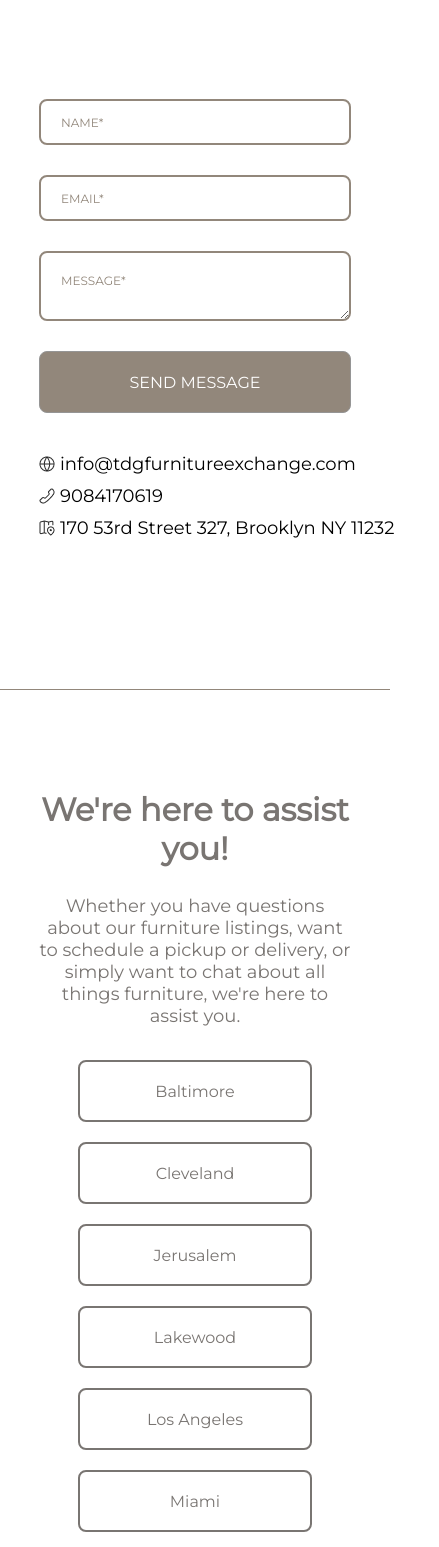
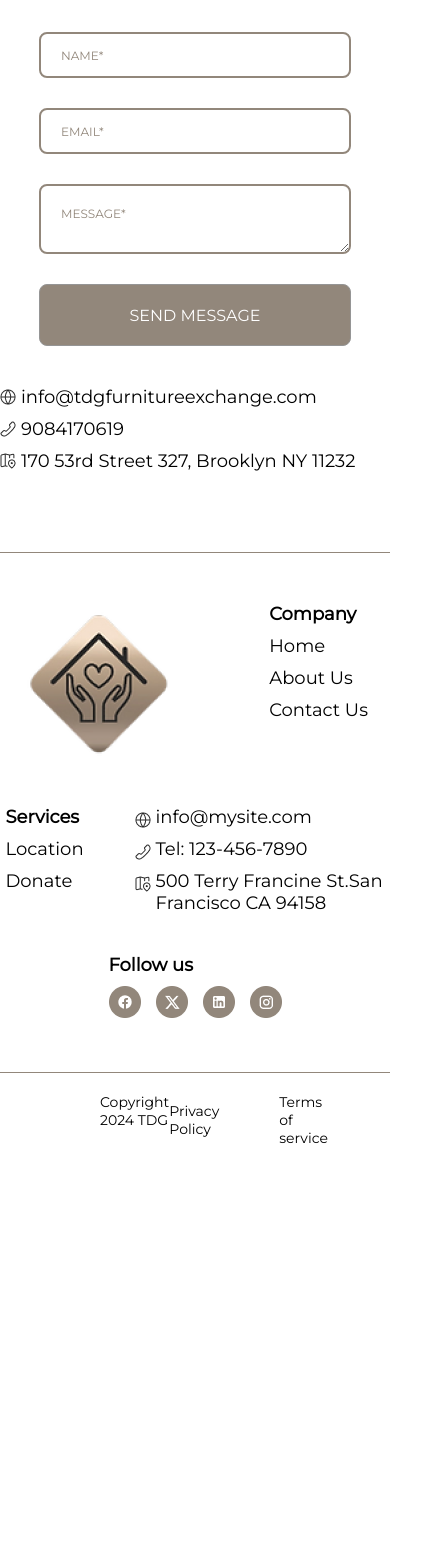
Before and after one commit to Rahulvvsv/TDGDev-next, a Next.js app: page /contactUs in a window 390 px wide. Shown: the part 921-2468 px from the top of the page, 439 px wide, since content can reach past the window. After the commit the page ends 2068 px from the top, so only its background shows below. Built offline with nearby package versions, Linux system fonts and the light colour scheme.

Commit message:
more responivess

```diff
--- a/src/components/molecules/contactForm/index.module.css
+++ b/src/components/molecules/contactForm/index.module.css
@@ -35,7 +35,7 @@
 .main4{
     display: flex;
     flex-direction: row;
-    width: 400px;
+    /* width: 400px; */
     align-items: center;
     gap:5px;
 }
@@ -48,12 +48,16 @@
 
     .main{
         flex-direction: column;
-        /* width: 100%; */
+        width: 100%;
         gap: 40px;
         align-items: center;
     }
 
-    .main2 , .main3{
+    .main2 {
+        width: 80%;
+    }
+
+    .main3{
         width: 100%;
     }
 
--- a/src/components/molecules/contactHero/index.module.css
+++ b/src/components/molecules/contactHero/index.module.css
@@ -77,6 +77,7 @@
     }
     .main{
         position: relative;
+        height: 75vh;
     }
 
     .image > img{
--- a/src/components/templates/contactUs/index.jsx
+++ b/src/components/templates/contactUs/index.jsx
@@ -11,9 +11,9 @@ const ContactUS = () => {
             <section className={style.main2}>
                 <ContactForm></ContactForm>
             </section>
-            <section className={style.main3}>
+            {/* <section className={style.main3}>
                 <HereToAssist></HereToAssist>
-            </section>
+            </section> */}
         </section>
     );
 }
--- a/src/components/templates/contactUs/index.module.css
+++ b/src/components/templates/contactUs/index.module.css
@@ -4,3 +4,7 @@
     margin-top: 150px;
     /* background-color: red; */
 }
+
+.main2{
+    width: 100%;
+}
```
